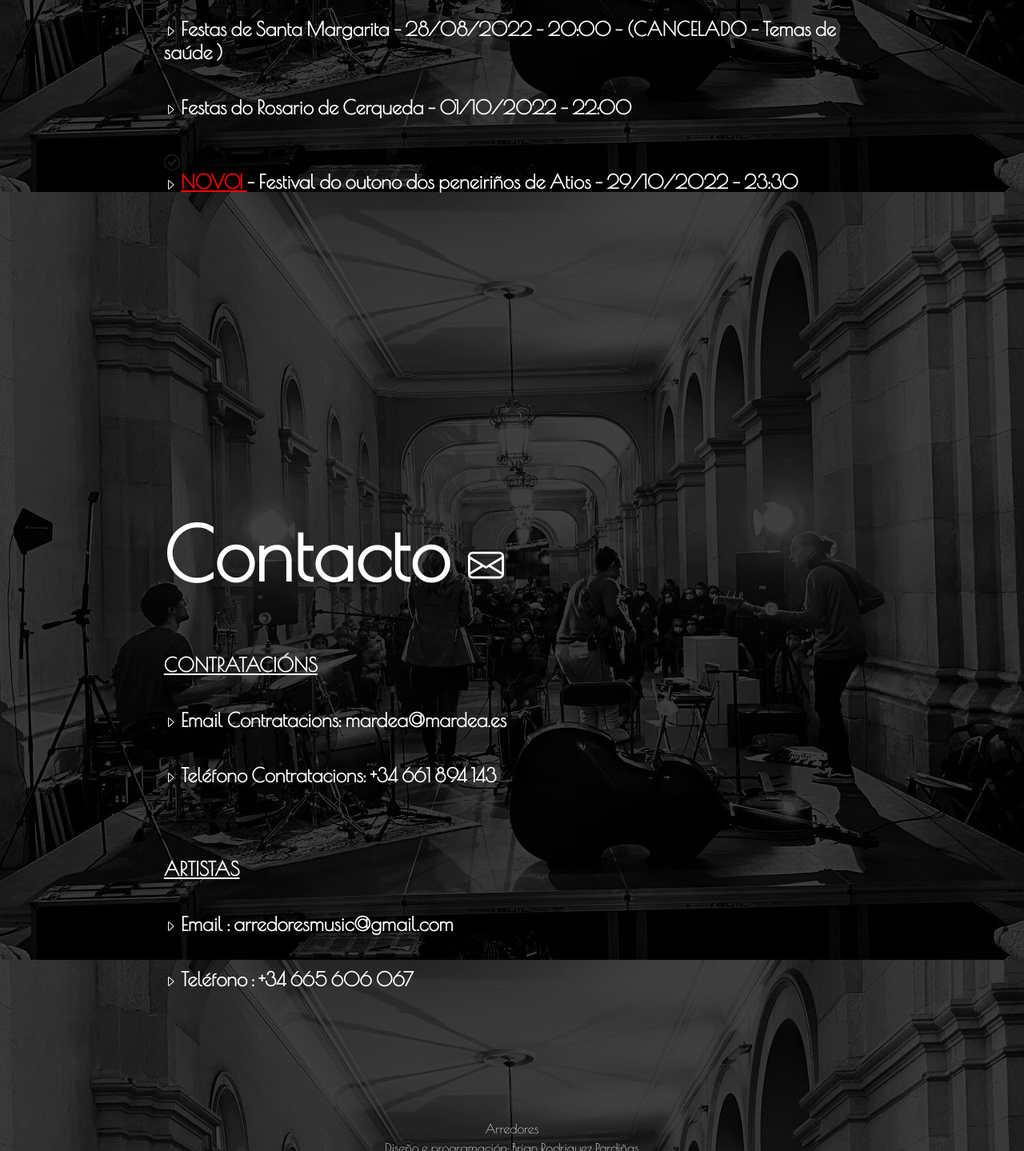
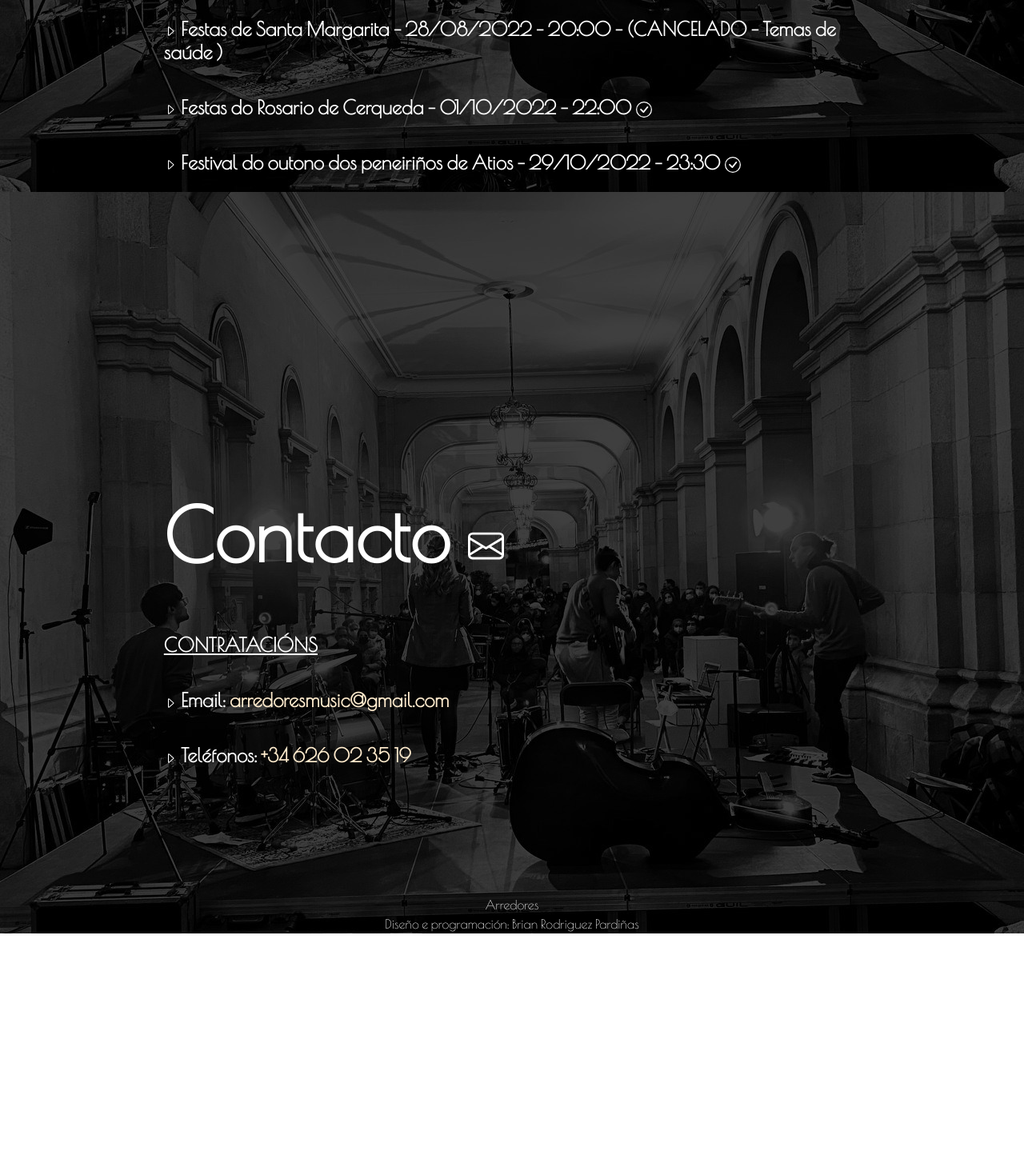
Before and after one commit to brian-pardinas/arredores, a plain HTML site: page index.html in a window 1280 px wide. Shown: the part 4560-5999 px from the top of the page at 80% size. After the commit the page ends 5727 px from the top, so only its background shows below. Drawn offline with nearby package versions, Linux system fonts and the light colour scheme; a script that the page names is missing.

Commit message:
Contact and pass concerts

```diff
--- a/index.html
+++ b/index.html
@@ -315,18 +315,22 @@
           <path d="M6 12.796V3.204L11.481 8 6 12.796zm.659.753 5.48-4.796a1 1 0 0 0 0-1.506L6.66 2.451C6.011 1.885 5 2.345 5 3.204v9.592a1 1 0 0 0 1.659.753z"/>
         </svg>
           Festas do Rosario de Cerqueda - 01/10/2022 - 22:00
+          <svg xmlns="http://www.w3.org/2000/svg" width="20" height="20" fill="currentColor" class="bi bi-check-circle" viewBox="0 0 16 16">
+            <path d="M8 15A7 7 0 1 1 8 1a7 7 0 0 1 0 14zm0 1A8 8 0 1 0 8 0a8 8 0 0 0 0 16z"/>
+            <path d="M10.97 4.97a.235.235 0 0 0-.02.022L7.477 9.417 5.384 7.323a.75.75 0 0 0-1.06 1.06L6.97 11.03a.75.75 0 0 0 1.079-.02l3.992-4.99a.75.75 0 0 0-1.071-1.05z"/>
+          </svg>
        </h4>
-       <svg xmlns="http://www.w3.org/2000/svg" width="20" height="20" fill="currentColor" class="bi bi-check-circle" viewBox="0 0 16 16">
+
+
+      <h4> <svg xmlns="http://www.w3.org/2000/svg" width="16" height="16" fill="currentColor" class="bi bi-caret-right" viewBox="0 0 16 16">
+        <path d="M6 12.796V3.204L11.481 8 6 12.796zm.659.753 5.48-4.796a1 1 0 0 0 0-1.506L6.66 2.451C6.011 1.885 5 2.345 5 3.204v9.592a1 1 0 0 0 1.659.753z"/>
+      </svg> Festival do outono dos peneiriños de Atios - 29/10/2022 - 23:30
+      <svg xmlns="http://www.w3.org/2000/svg" width="20" height="20" fill="currentColor" class="bi bi-check-circle" viewBox="0 0 16 16">
         <path d="M8 15A7 7 0 1 1 8 1a7 7 0 0 1 0 14zm0 1A8 8 0 1 0 8 0a8 8 0 0 0 0 16z"/>
         <path d="M10.97 4.97a.235.235 0 0 0-.02.022L7.477 9.417 5.384 7.323a.75.75 0 0 0-1.06 1.06L6.97 11.03a.75.75 0 0 0 1.079-.02l3.992-4.99a.75.75 0 0 0-1.071-1.05z"/>
       </svg>
+     </h4>
 
-      <h4> <svg xmlns="http://www.w3.org/2000/svg" width="16" height="16" fill="currentColor" class="bi bi-caret-right" viewBox="0 0 16 16">
-        <path d="M6 12.796V3.204L11.481 8 6 12.796zm.659.753 5.48-4.796a1 1 0 0 0 0-1.506L6.66 2.451C6.011 1.885 5 2.345 5 3.204v9.592a1 1 0 0 0 1.659.753z"/>
-      </svg>
-
-        <span style="color: red; text-decoration: underline;"> NOVO! </span> - Festival do outono dos peneiriños de Atios - 29/10/2022 - 23:30
-     </h4>
 
 
     </section>
@@ -345,26 +349,13 @@
 
       <h4> <svg xmlns="http://www.w3.org/2000/svg" width="16" height="16" fill="currentColor" class="bi bi-caret-right" viewBox="0 0 16 16">
         <path d="M6 12.796V3.204L11.481 8 6 12.796zm.659.753 5.48-4.796a1 1 0 0 0 0-1.506L6.66 2.451C6.011 1.885 5 2.345 5 3.204v9.592a1 1 0 0 0 1.659.753z"/>
-      </svg> Email Contratacions: mardea@mardea.es
+      </svg>
+       Email: <a href="mailto:arredoresmusic@gmail.com?Subject=Contratación" style="text-decoration: none !important; color: blanchedalmond;"> arredoresmusic@gmail.com</a>
       </h4>
 
       <h4> <svg xmlns="http://www.w3.org/2000/svg" width="16" height="16" fill="currentColor" class="bi bi-caret-right" viewBox="0 0 16 16">
         <path d="M6 12.796V3.204L11.481 8 6 12.796zm.659.753 5.48-4.796a1 1 0 0 0 0-1.506L6.66 2.451C6.011 1.885 5 2.345 5 3.204v9.592a1 1 0 0 0 1.659.753z"/>
-      </svg> Teléfono Contratacions: +34 661 894 143
-      </h4>
-
-      <br><br>
-
-      <h4 style="text-decoration: underline;"> ARTISTAS </h4>
-
-      <h4> <svg xmlns="http://www.w3.org/2000/svg" width="16" height="16" fill="currentColor" class="bi bi-caret-right" viewBox="0 0 16 16">
-        <path d="M6 12.796V3.204L11.481 8 6 12.796zm.659.753 5.48-4.796a1 1 0 0 0 0-1.506L6.66 2.451C6.011 1.885 5 2.345 5 3.204v9.592a1 1 0 0 0 1.659.753z"/>
-      </svg> Email : arredoresmusic@gmail.com
-      </h4>
-
-      <h4> <svg xmlns="http://www.w3.org/2000/svg" width="16" height="16" fill="currentColor" class="bi bi-caret-right" viewBox="0 0 16 16">
-        <path d="M6 12.796V3.204L11.481 8 6 12.796zm.659.753 5.48-4.796a1 1 0 0 0 0-1.506L6.66 2.451C6.011 1.885 5 2.345 5 3.204v9.592a1 1 0 0 0 1.659.753z"/>
-      </svg> Teléfono : +34 665 606 067
+      </svg> Teléfonos: <a style="color:blanchedalmond;">+34 626 02 35 19</a>
       </h4>
 
     </section>
```
Also changed, not shown: 1 other file.
